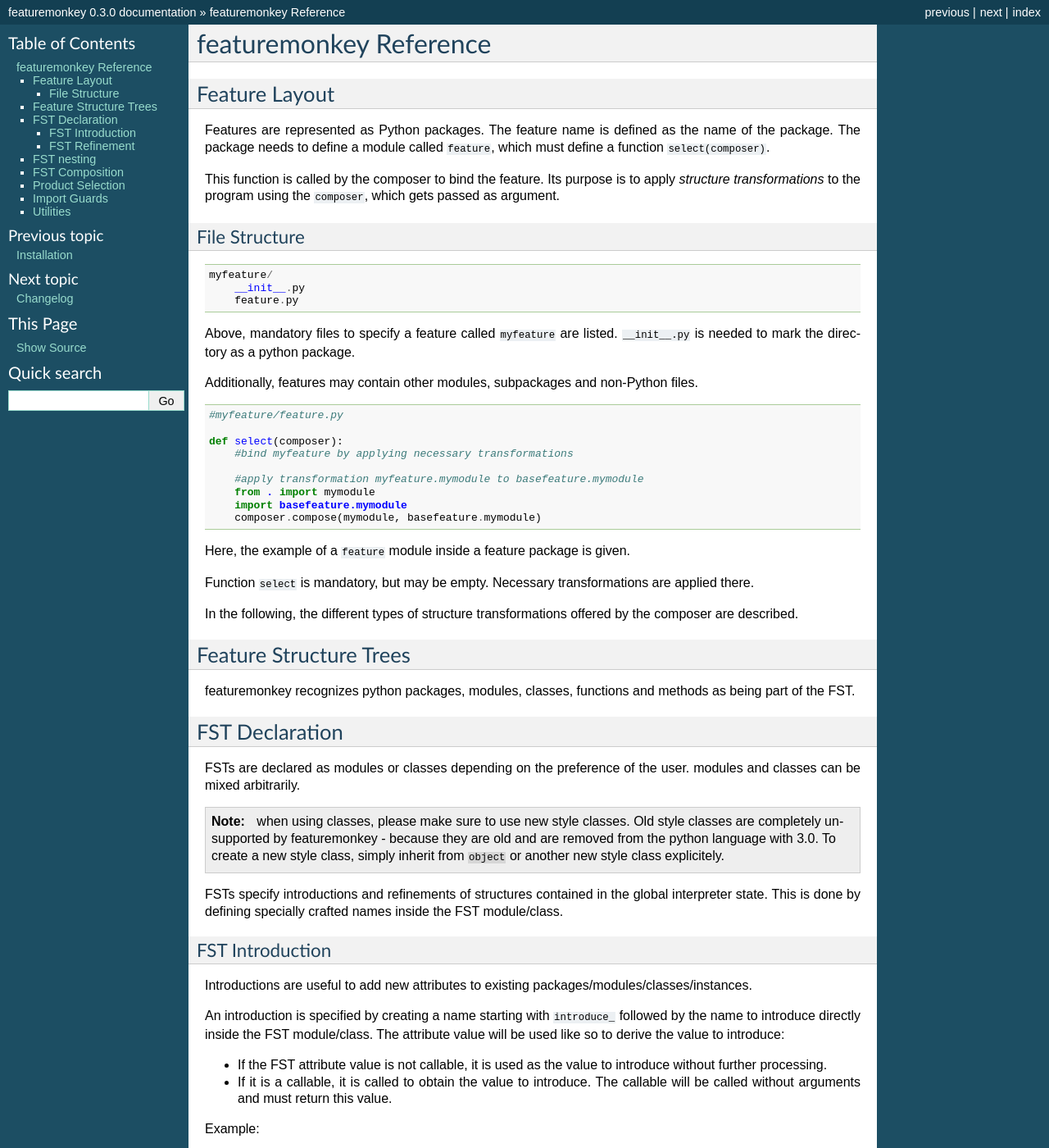
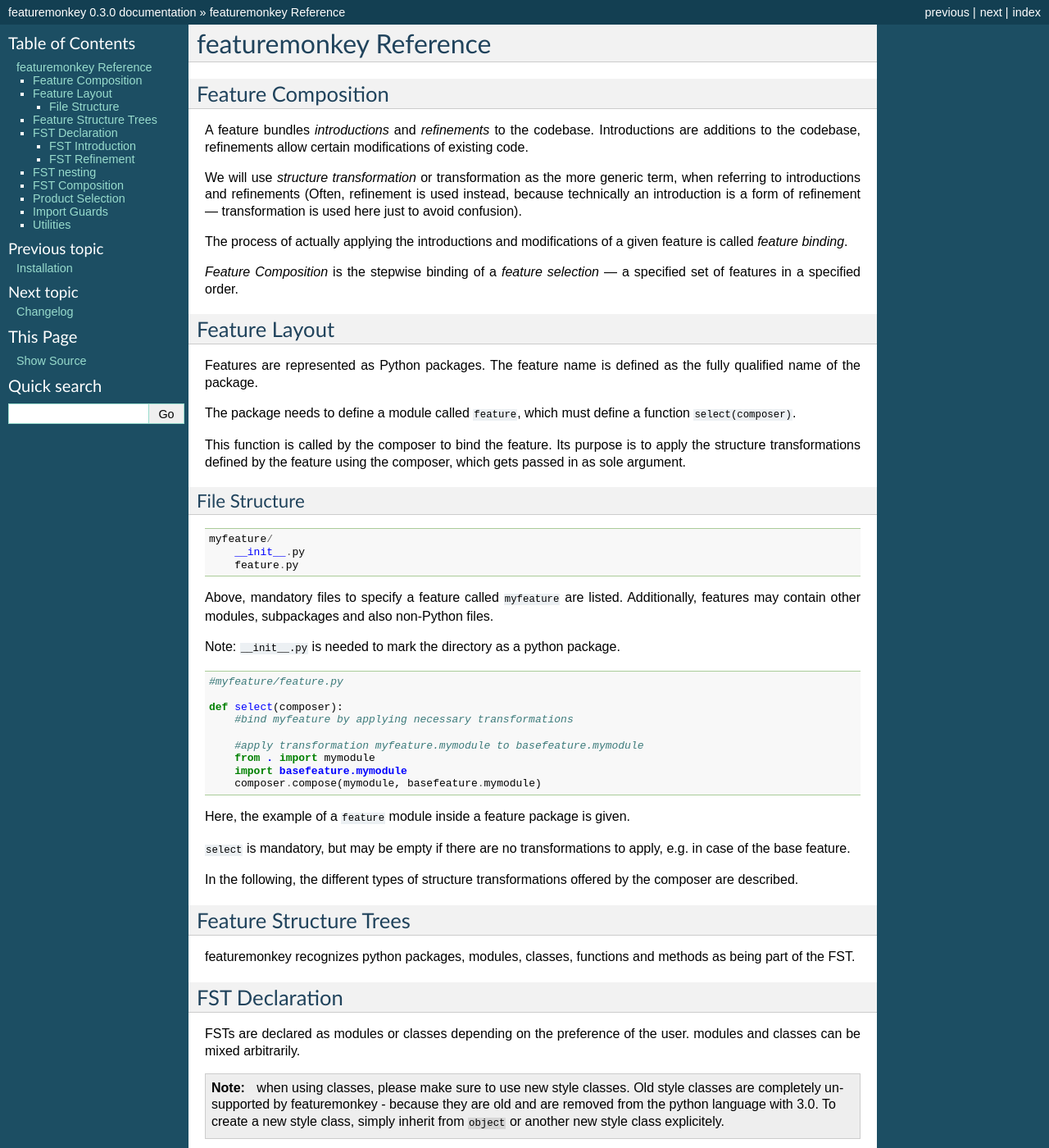
Before and after one commit to henzk/featuremonkey, a Sphinx documentation site: the page built from docs/reference.rst, in a window 1280 px wide and 1400 px high. Shown: the whole window at 82% size. Built offline with Sphinx 7.4.7, drawn with Linux system fonts in a browser that asks for light colours; formulas are drawn with MathJax 3; pages that are not in the unit, such as notebooks, are missing from menus.

Commit message:
docs: definitions, small fixes

```diff
--- a/docs/reference.rst
+++ b/docs/reference.rst
@@ -1,18 +1,33 @@
 ************************
 featuremonkey Reference
 ************************
+
+Feature Composition
+=======================
+
+A feature bundles *introductions* and *refinements* to the codebase.
+Introductions are additions to the codebase, refinements allow certain modifications of existing code.
+
+We will use *structure transformation* or transformation as the more generic term, when referring to introductions and refinements
+(Often, refinement is used instead, because technically an introduction is a form of refinement --- transformation is used here just to avoid confusion).
+
+The process of actually applying the introductions and modifications of a given feature is called *feature binding*.
+
+*Feature Composition* is the stepwise binding of a *feature selection* --- a specified set of features in a specified order.
+
 
 Feature Layout
 ===================
 
 Features are represented as Python packages.
-The feature name is defined as the name of the package.
+The feature name is defined as the fully qualified name of the package.
+
 The package needs to define a module called ``feature``,
 which must define a function ``select(composer)``.
 
 This function is called by the composer to bind the feature.
-Its purpose is to apply *structure transformations*
-to the program using the ``composer``, which gets passed as argument.
+Its purpose is to apply the structure transformations defined by the feature
+using the composer, which gets passed in as sole argument.
 
 
 File Structure
@@ -26,9 +41,9 @@ File Structure
 
 
 Above, mandatory files to specify a feature called ``myfeature`` are listed.
-``__init__.py`` is needed to mark the directory as a python package.
+Additionally, features may contain other modules, subpackages and also non-Python files.
 
-Additionally, features may contain other modules, subpackages and non-Python files.
+Note: ``__init__.py`` is needed to mark the directory as a python package.
 
 
 ::
@@ -46,12 +61,10 @@ Additionally, features may contain other modules, subpackages and non-Python fil
 
 Here, the example of a ``feature`` module inside a feature package is given.
 
-Function ``select`` is mandatory, but may be empty.
-Necessary transformations are applied there.
+``select`` is mandatory, but may be empty if there are no transformations to apply, e.g. in case of the base feature.
 
 In the following, the different types of structure transformations offered by the composer
 are described.
-
 
 
 Feature Structure Trees
```
